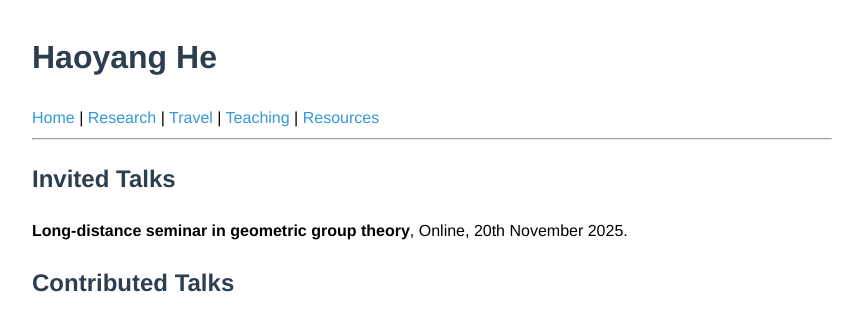
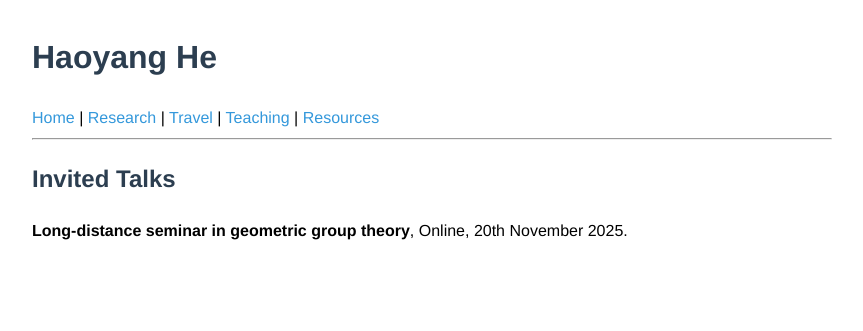
Before and after one commit to haoyang-he/haoyang-he.github.io, a Jekyll site: the page built from talks.md, in a window 1280 px wide. Shown: the top 331 px of the page, without its empty margins (208-1071 px from the left). Built offline with Jekyll 4.4.1, drawn with Linux system fonts in a browser that asks for light colours.

Commit message:
Update talks.md

```diff
--- a/talks.md
+++ b/talks.md
@@ -7,4 +7,4 @@ title: Talks
 
 **Long-distance seminar in geometric group theory**, Online, 20th November 2025.
 
-## Contributed Talks
+<!--## Contributed Talks-->
```
